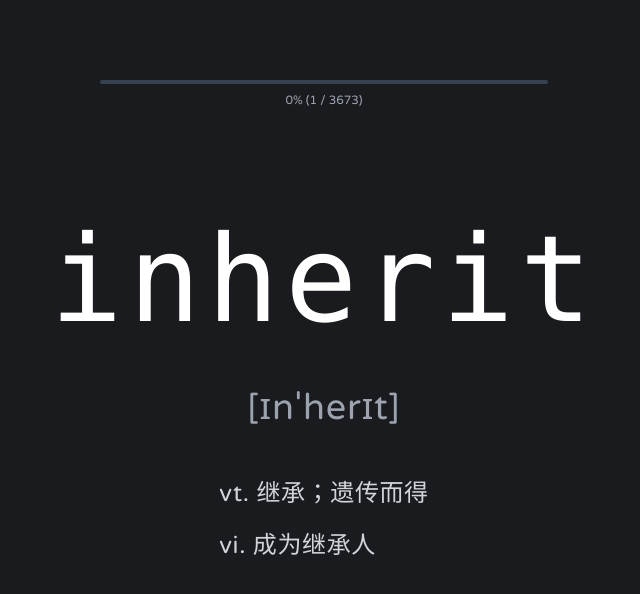
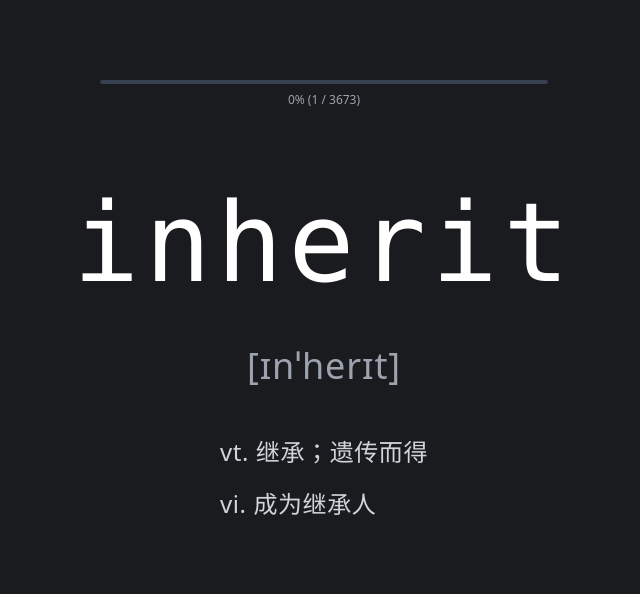
Before and after one commit to 254558/HelloWords, a Vue app: page / in a window 1280 px wide. Shown: the top 594 px of the page, without its empty margins (316-956 px from the left). Built offline with nearby package versions, Linux system fonts and the light colour scheme.

Commit message:
微调了一下字体

```diff
--- a/src/components/ProgressBar.vue
+++ b/src/components/ProgressBar.vue
@@ -1,5 +1,5 @@
 <template>
-  <div class="progress-bar mb-8 mt-20">
+  <div class="progress-bar mb-0 mt-20">
     <div class="progress-bg">
       <div
         class="progress-fill"
--- a/src/components/WordCard.vue
+++ b/src/components/WordCard.vue
@@ -81,7 +81,7 @@ defineExpose({ chars, handleSpeak })
   padding-top: 5rem;
 }
 .word {
-  @apply text-[120px] font-mono tracking-wider text-white cursor-pointer select-none hover:opacity-80 transition-opacity leading-none mb-12;
+  @apply text-[110px] font-mono tracking-wider text-white cursor-pointer select-none hover:opacity-80 transition-opacity leading-none mb-12;
 }
 .word span {
   @apply inline-block;
--- a/src/index.css
+++ b/src/index.css
@@ -1,14 +1,9 @@
-@import url('https://fonts.googleapis.com/css2?family=Nunito:wght@400;500;600;700&family=Quicksand:wght@400;500;600;700&family=Varela+Round&display=swap');
-@import url('https://fonts.googleapis.com/css2?family=Noto+Sans+SC:wght@300;400;500&display=swap');
-
 @tailwind base;
 @tailwind components;
 @tailwind utilities;
 
 body {
-  font-family: 'Varela Round', 'Nunito', 'Quicksand', 'Noto Sans SC', 'PingFang SC', system-ui, sans-serif;
-  -webkit-font-smoothing: antialiased;
-  -moz-osx-font-smoothing: grayscale;
+
 }
 
 /* 正确输入动画：跳动效果 */
```
